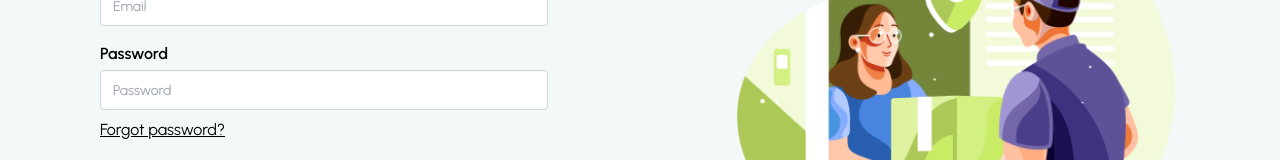
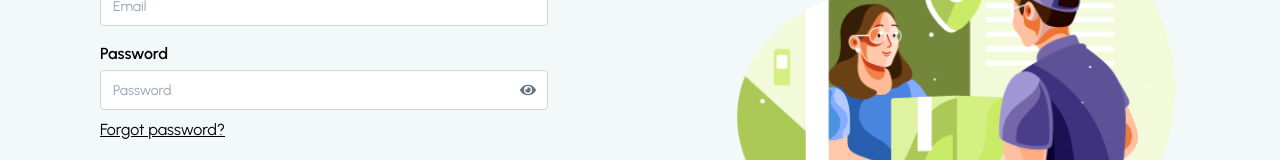
Before and after one commit to MD-ELIUS/zap-shift-client, a React (Vite) app: page /login in a window 1280 px wide. Shown: the part 306-466 px from the top of the page. Built offline with nearby package versions, Linux system fonts and the light colour scheme; no server answers.

Commit message:
feat: add password visibility toggle to Login page

```diff
--- a/src/pages/Auth/Login.jsx
+++ b/src/pages/Auth/Login.jsx
@@ -1,11 +1,12 @@
-import React from 'react';
+import React, { useState } from 'react';
 import { useForm } from 'react-hook-form';
 import useAuth from '../../hooks/useAuth';
 import SocialLogin from './SocialLogin/SocialLogin';
 import { Link, useLocation, useNavigate } from 'react-router';
+import { FaEye, FaEyeSlash } from 'react-icons/fa';
 
 const Login = () => {
-
+    const [showPassword, setShowPassword] = useState(false);
     const { register, formState: { errors }, handleSubmit } = useForm();
     const { signInUser } = useAuth();
     const navigate = useNavigate();
@@ -24,7 +25,7 @@
     };
 
     return (
-       <div className="w-full max-w-md mx-auto my-12 rounded-xl">
+        <div className="w-full max-w-md mx-auto my-12 rounded-xl">
 
 
             {/* Title */}
@@ -57,12 +58,20 @@
                 {/* Password */}
                 <div className="flex flex-col gap-1">
                     <label className="text-black font-semibold">Password</label>
-                    <input
-                        type="password"
-                        {...register('password', { required: true, minLength: 6 })}
-                        placeholder="Password"
-                        className="input w-full  border border-gray-300 placeholder-gray-400 focus:outline-none focus:ring-2 focus:ring-primary"
-                    />
+                    <div className="relative">
+                        <input
+                            type={showPassword ? 'text' : 'password'}
+                            {...register('password', { required: true, minLength: 6 })}
+                            placeholder="Password"
+                            className="input w-full pr-10 border border-gray-300 placeholder-gray-400 focus:outline-none focus:ring-2 focus:ring-primary"
+                        />
+                        <span
+                            onClick={() => setShowPassword(!showPassword)}
+                            className="absolute right-3 top-1/2 -translate-y-1/2 cursor-pointer text-gray-500"
+                        >
+                            {showPassword ? <FaEyeSlash /> : <FaEye />}
+                        </span>
+                    </div>
                     {errors.password?.type === 'minLength' && (
                         <p className="text-red-500">Password must be 6 characters or longer</p>
                     )}
```
